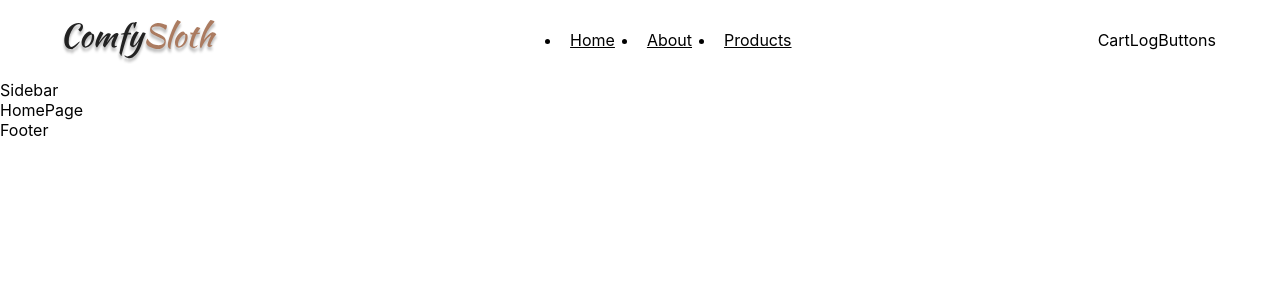
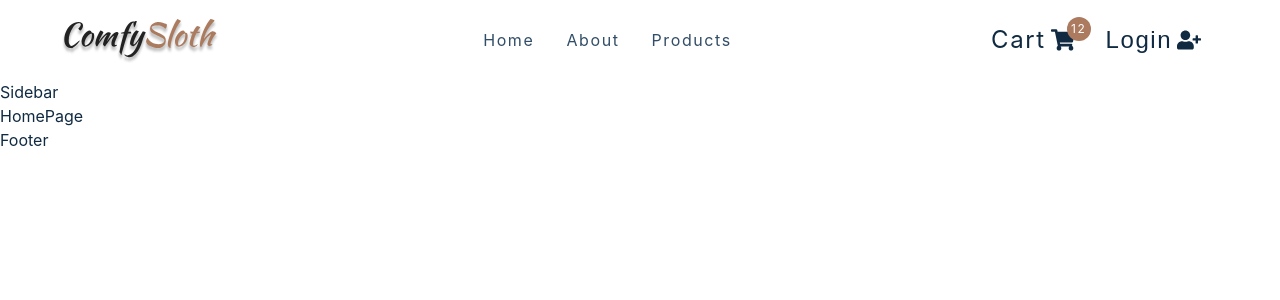
Before and after one commit to reza-nm/e-commerce, a React (Create React App) app: page / in a window 1280 px wide. Shown: the top 300 px of the page. Built offline with nearby package versions, Linux system fonts and the light colour scheme.

Commit message:
added global styles + cart & log btns component

```diff
--- a/src/components/CartLogButtons.js
+++ b/src/components/CartLogButtons.js
@@ -1,9 +1,73 @@
-import React from 'react'
-
+import React from "react";
+import styled from "styled-components";
+import { FaShoppingCart, FaUserMinus, FaUserPlus } from "react-icons/fa";
+import { Link } from "react-router-dom";
 const CartLogButtons = () => {
   return (
-    <div>CartLogButtons</div>
-  )
-}
+    <Wrapper className="cart-log-btns-wrapper">
+      <Link to="/cart" className="cart-btn">
+        Cart
+        <span className="cart-container">
+          <FaShoppingCart></FaShoppingCart>
+          <span className="cart-value">12</span>
+        </span>
+      </Link>
+      <button type="button" className="auth-btn">
+        Login<FaUserPlus></FaUserPlus>
+      </button>
+    </Wrapper>
+  );
+};
 
-export default CartLogButtons
+const Wrapper = styled.div`
+  display: grid;
+  grid-template-columns: 1fr 1fr;
+  align-items: center;
+  width: 225px;
+
+  .cart-btn {
+    color: var(--clr-grey-1);
+    font-size: 1.5rem;
+    letter-spacing: var(--spacing);
+    display: flex;
+    align-items: center;
+  }
+  .cart-container {
+    display: flex;
+    align-items: center;
+    position: relative;
+    svg {
+      height: 1.6rem;
+      margin-left: 5px;
+    }
+  }
+  .cart-value{
+    position:absolute;
+    top:-10px;
+    right: -16px;
+    background: var(--clr-primary-5);
+    width: 16px;
+    height: 16px;
+    display: flex;
+    align-items: center;
+    justify-content: center;
+    border-radius: 50%;
+    font-size: 0.75rem;
+    color: var(--clr-white);
+    padding: 12px;
+  }
+  .auth-btn {
+    display: flex;
+    align-items: center;
+    background: transparent;
+    border-color: transparent;
+    font-size: 1.5rem;
+    cursor: pointer;
+    color: var(--clr-grey-1);
+    letter-spacing: var(--spacing);
+    svg {
+      margin-left: 5px;
+    }
+  }
+`;
+export default CartLogButtons;
--- a/src/components/Navbar.js
+++ b/src/components/Navbar.js
@@ -40,7 +40,6 @@
   justify-content: center;
 
   .nav-center {
-
     width: 90vw;
     // margin:0 auto;
     max-width: var(--max-width);
@@ -64,6 +63,9 @@
     }
   }
   .nav-links {
+    display: none;
+  }
+  .cart-log-btns-wrapper{
     display: none;
   }
   @media (min-width: 992px) {
@@ -92,6 +94,9 @@
         }
       }
     }
+  .cart-log-btns-wrapper{
+    display:grid;
+  }
   }
 `;
 export default Navbar;
--- a/src/index.css
+++ b/src/index.css
@@ -1,13 +1,206 @@
+/*
+===============
+Variables
+===============
+*/
+
+:root {
+  /* dark shades of primary color*/
+  --clr-primary-1: hsl(22, 28%, 21%);
+  --clr-primary-2: hsl(22, 28%, 29%);
+  --clr-primary-3: hsl(22, 28%, 37%);
+  --clr-primary-4: hsl(22, 28%, 45%);
+  /* primary/main color */
+  --clr-primary-5: hsl(22, 31%, 52%);
+  /* lighter shades of primary color */
+  --clr-primary-6: hsl(22, 31%, 60%);
+  --clr-primary-7: hsl(22, 31%, 67%);
+  --clr-primary-8: hsl(20, 31%, 74%);
+  --clr-primary-9: hsl(22, 31%, 81%);
+  --clr-primary-10: hsl(22, 31%, 88%);
+  /* darkest grey - used for headings */
+  --clr-grey-1: hsl(209, 61%, 16%);
+  --clr-grey-2: hsl(211, 39%, 23%);
+  --clr-grey-3: hsl(209, 34%, 30%);
+  --clr-grey-4: hsl(209, 28%, 39%);
+  /* grey used for paragraphs */
+  --clr-grey-5: hsl(210, 22%, 49%);
+  --clr-grey-6: hsl(209, 23%, 60%);
+  --clr-grey-7: hsl(211, 27%, 70%);
+  --clr-grey-8: hsl(210, 31%, 80%);
+  --clr-grey-9: hsl(212, 33%, 89%);
+  --clr-grey-10: hsl(210, 36%, 96%);
+  --clr-white: #fff;
+  --clr-red-dark: hsl(360, 67%, 44%);
+  --clr-red-light: hsl(360, 71%, 66%);
+  --clr-green-dark: hsl(125, 67%, 44%);
+  --clr-green-light: hsl(125, 71%, 66%);
+  --clr-black: #222;
+  --transition: all 0.3s linear;
+  --spacing: 0.1rem;
+  --radius: 0.25rem;
+  --light-shadow: 0 5px 15px rgba(0, 0, 0, 0.1);
+  --dark-shadow: 0 5px 15px rgba(0, 0, 0, 0.2);
+  --max-width: 1170px;
+  --fixed-width: 620px;
+}
+/*
+===============
+Global Styles
+===============
+*/
+
+*,
+::after,
+::before {
+  margin: 0;
+  padding: 0;
+  box-sizing: border-box;
+}
 body {
-  margin: 0;
-  font-family: -apple-system, BlinkMacSystemFont, 'Segoe UI', 'Roboto', 'Oxygen',
-    'Ubuntu', 'Cantarell', 'Fira Sans', 'Droid Sans', 'Helvetica Neue',
-    sans-serif;
-  -webkit-font-smoothing: antialiased;
-  -moz-osx-font-smoothing: grayscale;
+  font-family: -apple-system, BlinkMacSystemFont, 'Segoe UI', Roboto, Oxygen,
+    Ubuntu, Cantarell, 'Open Sans', 'Helvetica Neue', sans-serif;
+  background: var(--clr-white);
+  color: var(--clr-grey-1);
+  line-height: 1.5;
+  font-size: 0.875rem;
+}
+ul {
+  list-style-type: none;
+}
+a {
+  text-decoration: none;
+}
+hr {
+  border: none;
+  border-top: 1px solid var(--clr-grey-8);
+}
+h1,
+h2,
+h3,
+h4,
+h5 {
+  letter-spacing: var(--spacing);
+  text-transform: capitalize;
+  line-height: 1.25;
+  margin-bottom: 0.75rem;
+}
+h1 {
+  font-size: 2.5rem;
+}
+h2 {
+  font-size: 2rem;
+}
+h3 {
+  font-size: 1.5rem;
+}
+h4 {
+  font-size: 1.25rem;
+}
+h5 {
+  font-size: 0.875rem;
+}
+p {
+  margin-bottom: 1.25rem;
+  color: var(--clr-grey-3);
+}
+@media screen and (min-width: 800px) {
+  h1 {
+    font-size: 3rem;
+  }
+  h2 {
+    font-size: 2.5rem;
+  }
+  h3 {
+    font-size: 2rem;
+  }
+  h4 {
+    font-size: 1.5rem;
+  }
+  h5 {
+    font-size: 1rem;
+  }
+  body {
+    font-size: 1rem;
+  }
+  h1,
+  h2,
+  h3,
+  h4 {
+    line-height: 1;
+  }
+}
+/*  global classes */
+
+/* section */
+.section {
+  padding: 5rem 0;
+}
+.section-center {
+  width: 90vw;
+  margin: 0 auto;
+  max-width: var(--max-width);
 }
 
-code {
-  font-family: source-code-pro, Menlo, Monaco, Consolas, 'Courier New',
-    monospace;
+@media screen and (min-width: 992px) {
+  .section-center {
+    width: 95vw;
+  }
 }
+.text-center {
+  text-align: center;
+}
+@keyframes spinner {
+  to {
+    transform: rotate(360deg);
+  }
+}
+
+.loading {
+  width: 6rem;
+  height: 6rem;
+  margin: 0 auto;
+  margin-top: 10rem;
+  border-radius: 50%;
+  border: 4px solid #ccc;
+  border-top-color: var(--clr-primary-5);
+  animation: spinner 0.6s linear infinite;
+}
+
+.btn {
+  text-transform: uppercase;
+  background: var(--clr-primary-5);
+  color: var(--clr-primary-10);
+  padding: 0.375rem 0.75rem;
+  letter-spacing: var(--spacing);
+  display: inline-block;
+  font-weight: 400;
+  transition: var(--transition);
+  font-size: 0.875rem;
+  cursor: pointer;
+  box-shadow: 0 1px 3px rgba(0, 0, 0, 0.2);
+  border-radius: var(--radius);
+  border-color: transparent;
+}
+.btn:hover {
+  color: var(--clr-primary-1);
+  background: var(--clr-primary-7);
+}
+.title {
+  text-align: center;
+}
+.title .underline {
+  width: 6rem;
+  height: 0.25rem;
+  background: #49a6e9;
+  background: var(--clr-primary-5);
+  margin-left: auto;
+  margin-right: auto;
+}
+.page-100 {
+  min-height: calc(100vh - 10rem);
+  padding: 5rem 0;
+}
+.page {
+  min-height: calc(100vh - (20vh + 10rem));
+}
```
